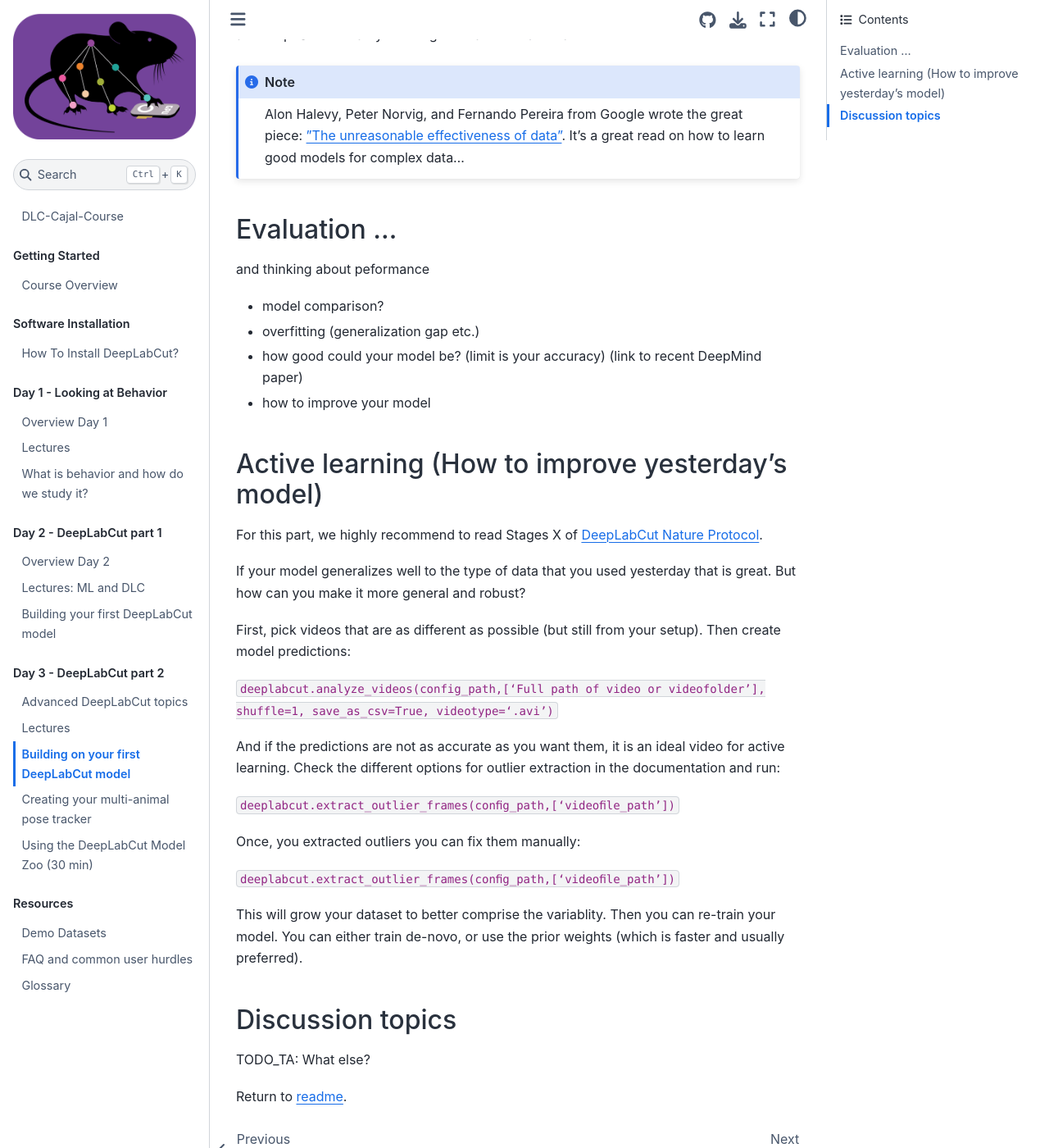
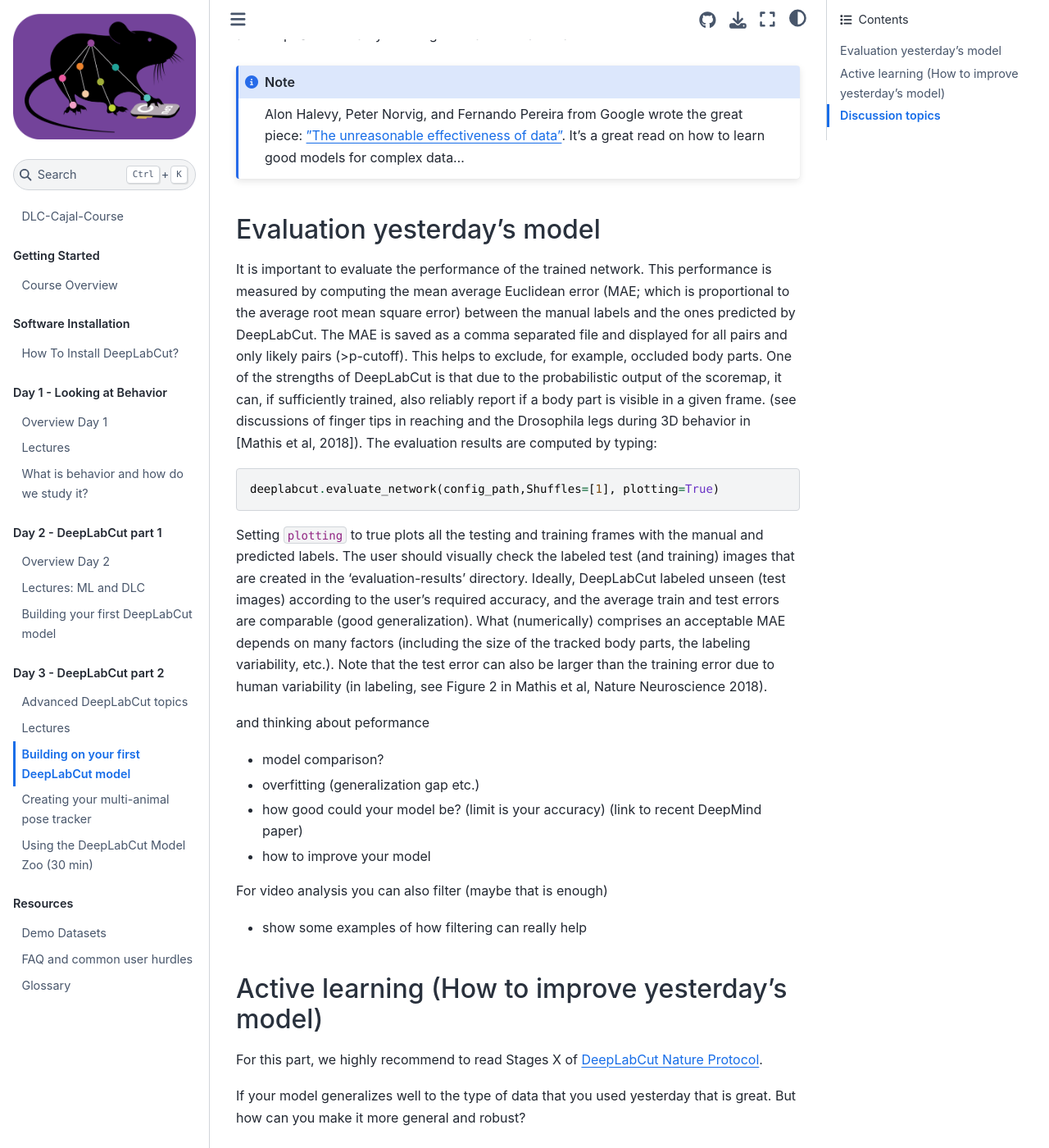
Before and after one commit to AlexEMG/DLC-Cajal-Course, a Jupyter Book: the page built from content/Day3_Practicals.md, in a window 1280 px wide and 1400 px high, scrolled down 231 px. Shown: the whole window at 82% size. Built offline with Jupyter Book 1.0.4 settings and Sphinx 7.4.7 and the Sphinx Book theme 1.1.4, drawn with Linux system fonts in a browser that asks for light colours; some of the changed text lies outside the part shown.

Commit message:
WIP updates based on feedback for day3

````diff
--- a/content/Day3_Practicals.md
+++ b/content/Day3_Practicals.md
@@ -6,7 +6,25 @@ We first want to tackle the general problem, of improving your DLC model. Mostly
 Alon Halevy, Peter Norvig, and Fernando Pereira from Google wrote the great piece: <a href="https://static.googleusercontent.com/media/research.google.com/en//pubs/archive/35179.pdf" target="_blank">"The unreasonable effectiveness of data"</a>. It's a great read on how to learn good models for complex data...
 ```
 
-## Evaluation ...
+## Evaluation yesterday's model
+
+It is important to evaluate the performance of the trained network. This performance is measured by computing
+the mean average Euclidean error (MAE; which is proportional to the average root mean square error) between the
+manual labels and the ones predicted by DeepLabCut. The MAE is saved as a comma separated file and displayed
+for all pairs and only likely pairs (>p-cutoff). This helps to exclude, for example, occluded body parts. One of the
+strengths of DeepLabCut is that due to the probabilistic output of the scoremap, it can, if sufficiently trained, also
+reliably report if a body part is visible in a given frame. (see discussions of finger tips in reaching and the Drosophila
+legs during 3D behavior in [Mathis et al, 2018]). The evaluation results are computed by typing:
+```python
+deeplabcut.evaluate_network(config_path,Shuffles=[1], plotting=True)
+```
+Setting ``plotting`` to true plots all the testing and training frames with the manual and predicted labels. The user
+should visually check the labeled test (and training) images that are created in the ‘evaluation-results’ directory.
+Ideally, DeepLabCut labeled unseen (test images) according to the user’s required accuracy, and the average train
+and test errors are comparable (good generalization). What (numerically) comprises an acceptable MAE depends on
+many factors (including the size of the tracked body parts, the labeling variability, etc.). Note that the test error can
+also be larger than the training error due to human variability (in labeling, see Figure 2 in Mathis et al, Nature Neuroscience 2018).
+
 
 and thinking about peformance
 
@@ -16,6 +34,9 @@ and thinking about peformance
 - how to improve your model
 
 
+
+For video analysis you can also filter (maybe that is enough)
+- show some examples of how filtering can really help
 
 ## Active learning (How to improve yesterday's model)
 
@@ -33,7 +54,7 @@ And if the predictions are not as accurate as you want them, it is an ideal vide
 
 Once, you extracted outliers you can fix them manually:
 
-```deeplabcut.extract_outlier_frames(conﬁg_path,[‘videoﬁle_path’])```
+```deeplabcut.extract_refine_outliers(conﬁg_path,[‘videoﬁle_path’])```
 
 This will grow your dataset to better comprise the variablity. Then you can re-train your model. You can either train de-novo, or use the prior weights (which is faster and usually preferred).
 
````
Also changed, not shown: content/Day3_maPracticals.md (+4 -0 lines), content/FAQ.md (line endings or trailing spaces).
